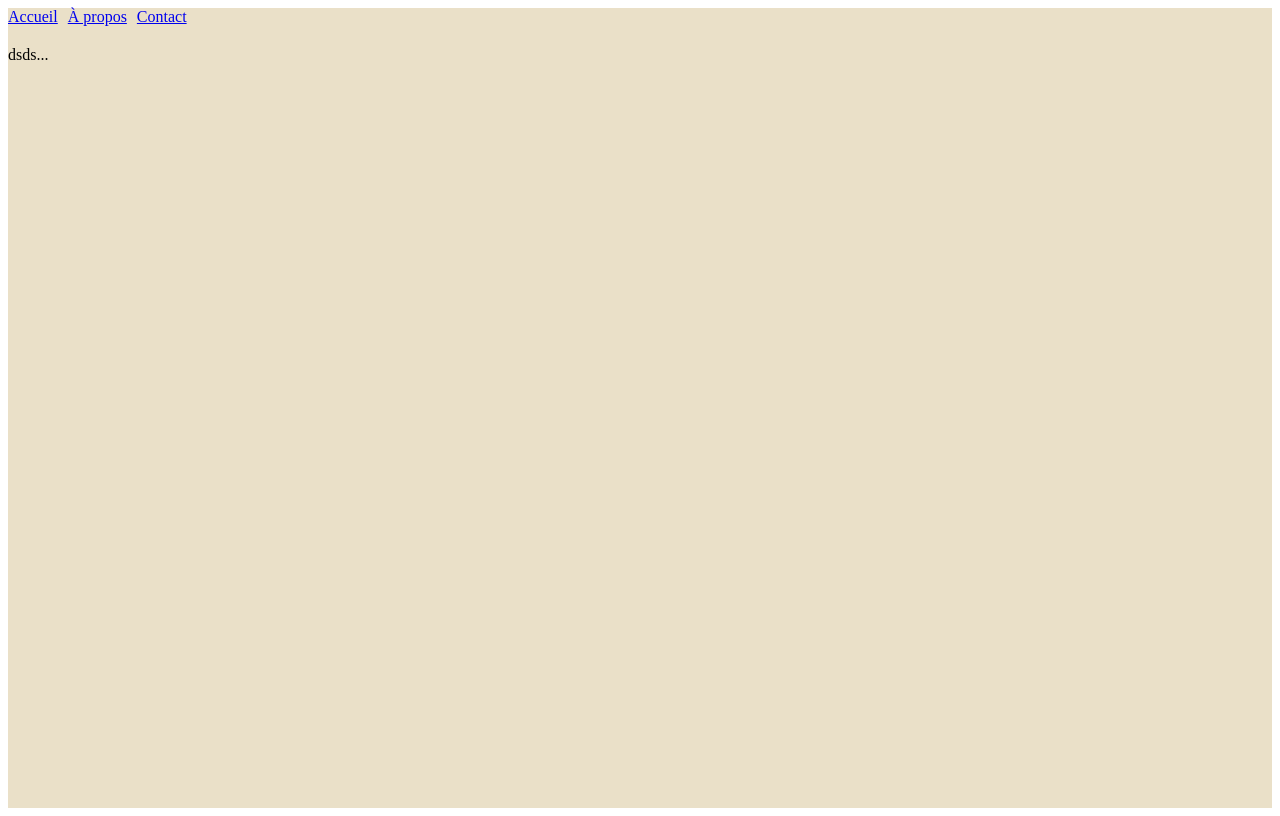
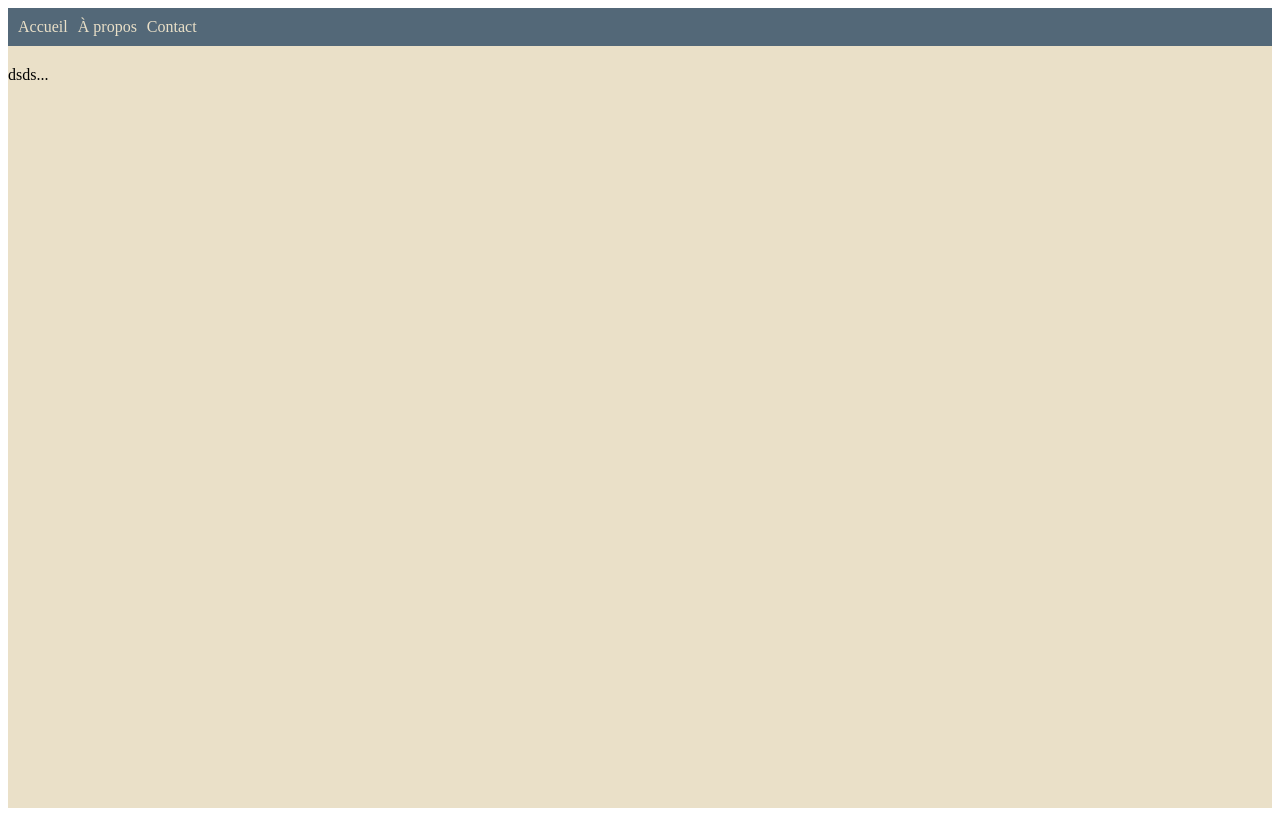
Before and after one commit to Dimtiri19/Portfolio, a React (Vite) app: page / in a window 1280 px wide. Built offline with nearby package versions, Linux system fonts and the light colour scheme; no server answers.

Commit message:
Update Navbar color

```diff
--- a/src/components/Navbar.jsx
+++ b/src/components/Navbar.jsx
@@ -3,10 +3,33 @@ import { Link } from 'react-router-dom'
 
 function Navbar() {
   return (
-    <nav style={{ display: 'flex', gap: '10px', marginBottom: '20px' }}>
-      <Link to="/">Accueil</Link>
-      <Link to="/a-propos">À propos</Link>
-      <Link to="/contact">Contact</Link>
+    <nav
+      style={{
+        display: 'flex',
+        gap: '10px',
+        marginBottom: '20px',
+        backgroundColor: '#536878',
+        padding: '10px'
+      }}
+    >
+      <Link
+        to="/"
+        style={{ color: '#EAE0C8', textDecoration: 'none' }}
+      >
+        Accueil
+      </Link>
+      <Link
+        to="/a-propos"
+        style={{ color: '#EAE0C8', textDecoration: 'none' }}
+      >
+        À propos
+      </Link>
+      <Link
+        to="/contact"
+        style={{ color: '#EAE0C8', textDecoration: 'none' }}
+      >
+        Contact
+      </Link>
     </nav>
   )
 }
```
